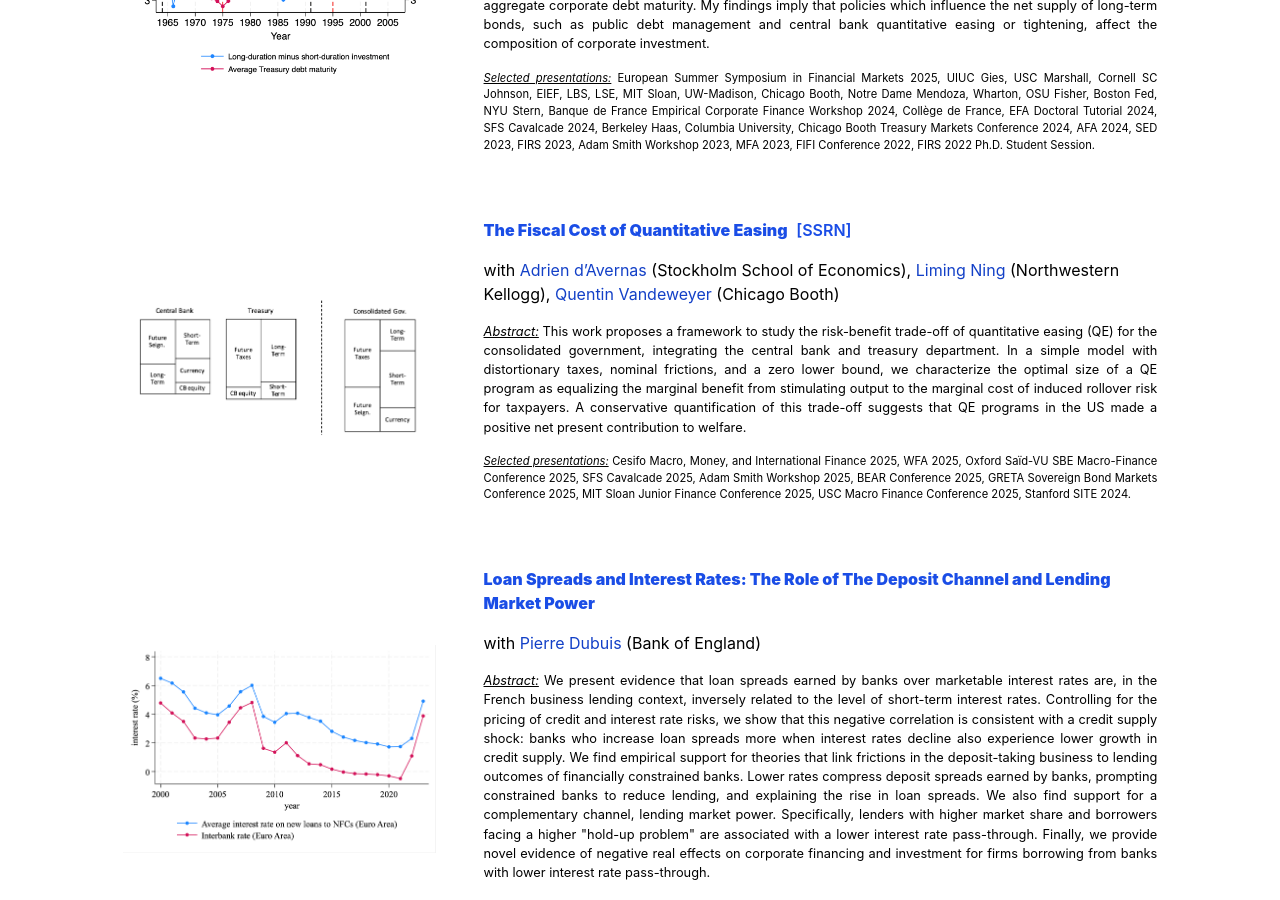
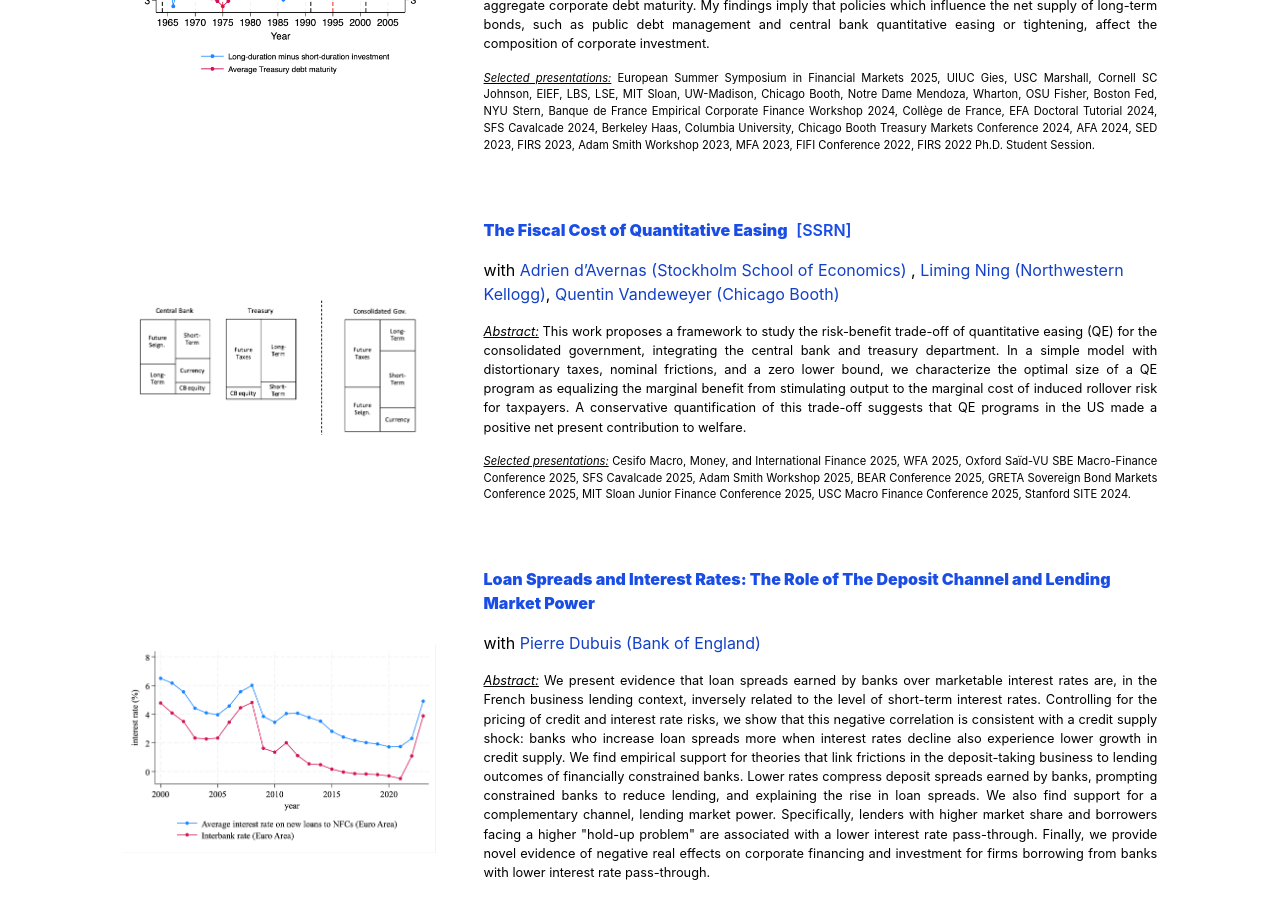
Before and after one commit to antoinehubertdefraisse/antoinehubertdefraisse.github.io, a Jekyll site: the page built from index.md, in a window 1280 px wide and 900 px high, scrolled down 813 px. Built offline with Jekyll 4.4.1, drawn with Linux system fonts in a browser that asks for light colours.

Commit message:
Update home.html

```diff
--- a/_layouts/home.html
+++ b/_layouts/home.html
@@ -45,10 +45,10 @@ a:focus-visible { outline:2px solid #163eb8; outline-offset:2px; }
     My primary research interests include macro-finance, corporate finance, and financial intermediation. <p></p>
     I completed my Ph.D. in Finance at HEC Paris in 2025. <p></p>
     You can download my CV
-    <span class="paper-title"><a href="https://antoinehubertdefraisse.github.io/pdf/CV_Antoine_HubertdeFraisse.pdf" target="_blank"><b>here</b></a></span>.
+    <span class="coauthor"><a href="https://antoinehubertdefraisse.github.io/pdf/CV_Antoine_HubertdeFraisse.pdf" target="_blank"><b>here</b></a></span>.
     <p></p>
     You can reach me at:
-    <a class="contact-link" href="mailto:a.hubert-de-fraisse@lse.ac.uk" target="_blank">a.hubert-de-fraisse@lse.ac.uk</a>.
+    <a class="coauthor" href="mailto:a.hubert-de-fraisse@lse.ac.uk" target="_blank">a.hubert-de-fraisse@lse.ac.uk</a>.
   </div>
   <div class="col-md-5">
     <img src="{{ site.github.url }}/assets/mfr22.jpg" alt="Home" width="100%">
@@ -107,9 +107,9 @@ a:focus-visible { outline:2px solid #163eb8; outline-offset:2px; }
 
     <p>
       with
-      <span class="coauthor"><a href="https://www.adriendavernas.com/" target="_blank">Adrien d’Avernas</a></span> (Stockholm School of Economics),
-      <span class="coauthor"><a href="https://www.kellogg.northwestern.edu/doctoral/academicexperience/current_students/" target="_blank">Liming Ning</a></span> (Northwestern Kellogg),
-      <span class="coauthor"><a href="https://faculty.chicagobooth.edu/quentin-vandeweyer" target="_blank">Quentin Vandeweyer</a></span> (Chicago Booth)
+      <span class="coauthor"><a href="https://www.adriendavernas.com/" target="_blank">Adrien d’Avernas (Stockholm School of Economics) </a></span>,
+      <span class="coauthor"><a href="https://www.kellogg.northwestern.edu/doctoral/academicexperience/current_students/" target="_blank">Liming Ning (Northwestern Kellogg)</a></span>,
+      <span class="coauthor"><a href="https://faculty.chicagobooth.edu/quentin-vandeweyer" target="_blank">Quentin Vandeweyer (Chicago Booth)</a></span>
     </p>
 
     <!-- EXACT abstract from your text -->
@@ -143,7 +143,7 @@ a:focus-visible { outline:2px solid #163eb8; outline-offset:2px; }
     </p>
 
     <p>
-      with <span class="coauthor"><a href="https://sites.google.com/view/pierredubuis/home" target="_blank">Pierre Dubuis</a></span> (Bank of England)
+      with <span class="coauthor"><a href="https://sites.google.com/view/pierredubuis/home" target="_blank">Pierre Dubuis (Bank of England) </a></span>
     </p>
 
     <!-- EXACT abstract from your text -->
```
